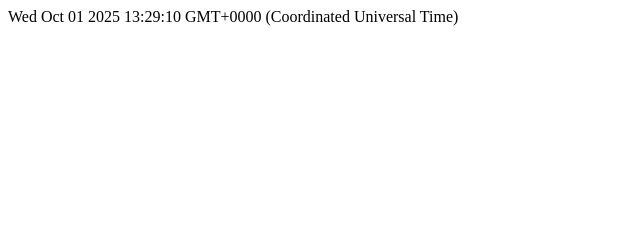
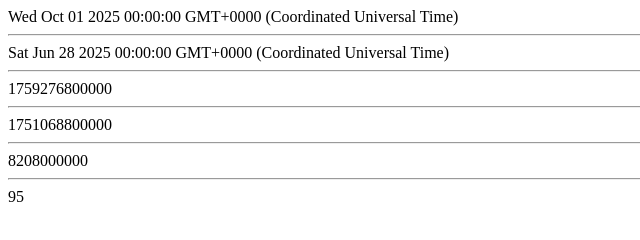
Before and after one commit to EduardoKernGoes/Desenvolvimento_Web_Completo-Udemy, a plain HTML site: page Secao 10 - JavaScript/Aulas/039_funcoes_datas.html in a window 1280 px wide. Shown: the whole page, without its empty margins (0-640 px from the left). Drawn offline with Linux system fonts and the light colour scheme.

Commit message:
Finalização aula sobre datas, JavaScript

```diff
--- a/Secao 10 - JavaScript/Aulas/039_funcoes_datas.html
+++ b/Secao 10 - JavaScript/Aulas/039_funcoes_datas.html
@@ -8,16 +8,51 @@
         <script>
 
             var data = new Date()
-
             /*
             document.write(data.getDate())
             document.write('<br />')
             document.write(data.getMonth() + 1)
             document.write('<br />')
             document.write(data.getFullYear())
+            document.write('<br />')
             */
 
+            /*
             document.write(data.toString())
+            data.setDate(data.getDate() + 720)
+            document.write('<hr />')
+            document.write(data.toString())
+            */
+
+            /*
+            document.write(data.toString())
+            data.setMonth(data.getMonth() + 5)
+            document.write('<hr />')
+            document.write(data.toString())
+            */
+
+            /*
+            document.write(data.toString())
+            data.setFullYear(data.getFullYear() + 5)
+            document.write('<hr />')
+            document.write(data.toString())
+            */
+
+            var data1 = new Date(2025, 9, 1)
+
+            var data2 = new Date(2025, 5, 28)
+
+            document.write(data1.toString())
+            document.write('<hr />')
+            document.write(data2.toString())
+            document.write('<hr />')
+            document.write(data1.getTime())
+            document.write('<hr />')
+            document.write(data2.getTime())
+            document.write('<hr />')
+            document.write(Math.abs(data1.getTime() - data2.getTime()))
+            document.write('<hr />')
+            document.write(Math.ceil(Math.abs(data1.getTime() - data2.getTime()) / (24*60*60*1000)))
 
         </script>
 
```
